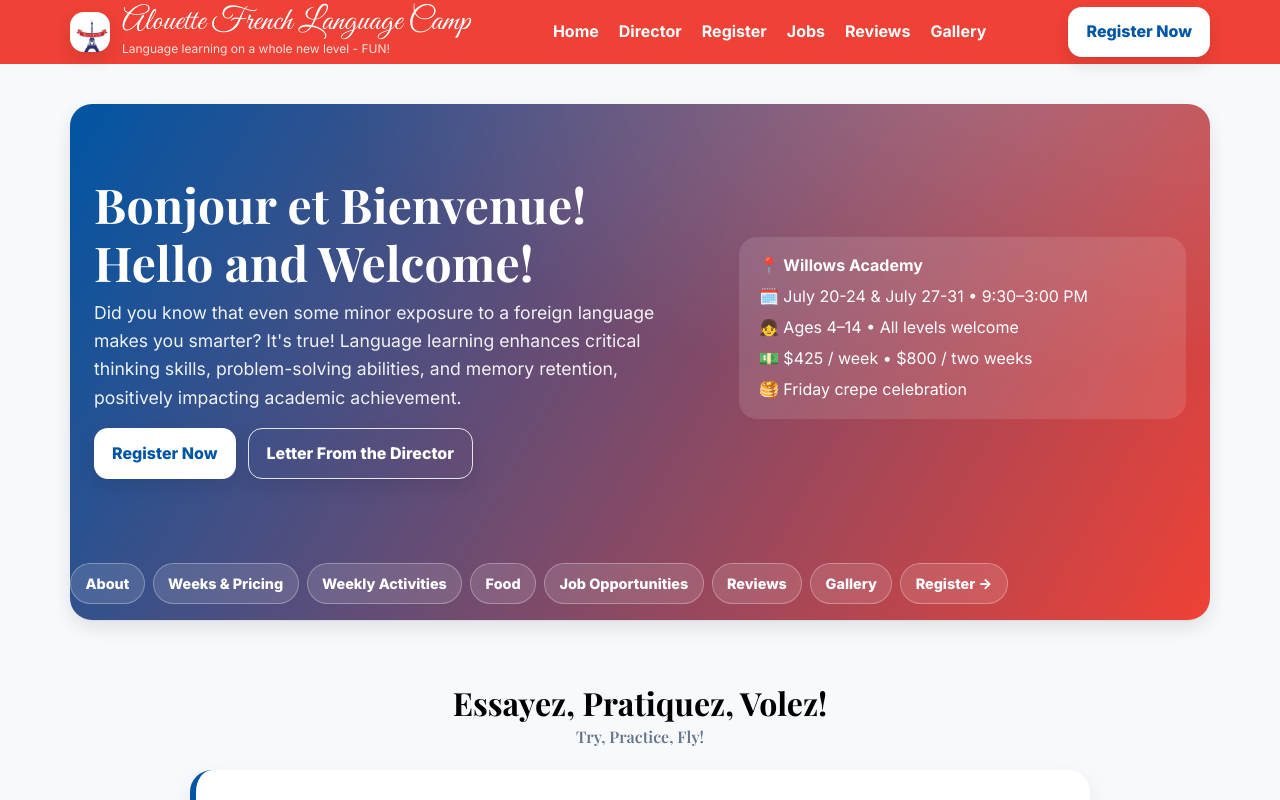
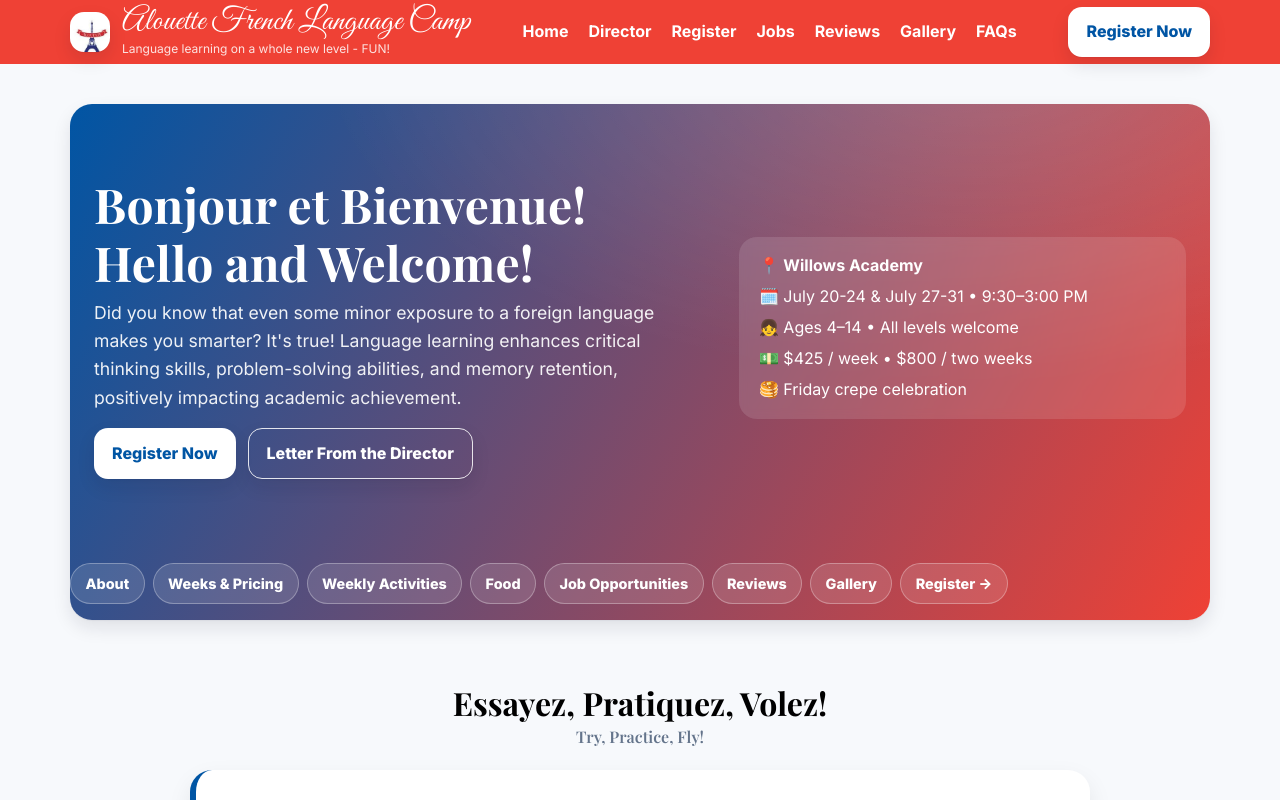
Before and after one commit to nani-pardi/camp-website, a SvelteKit app: page / in a window 1280 px wide. Shown: the top 800 px of the page. Built offline with nearby package versions, Linux system fonts and the light colour scheme.

Commit message:
add faq page

```diff
--- a/src/routes/+layout.svelte
+++ b/src/routes/+layout.svelte
@@ -30,6 +30,7 @@
         <a href="/jobs">Jobs</a>
         <a href="/reviews">Reviews</a>
         <a href="/gallery">Gallery</a>
+        <a href="/faq">FAQs</a>
       </nav>
 
       <a href="/register" class="btn btn-primary cta">Register Now</a>
```
Also changed, not shown: src/routes/faq/+page.svelte (added).
